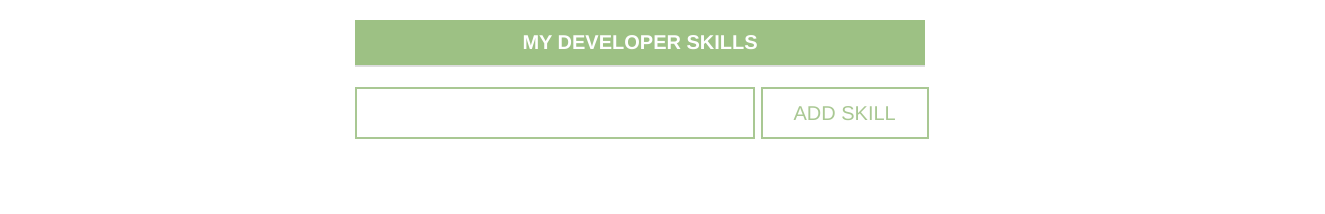
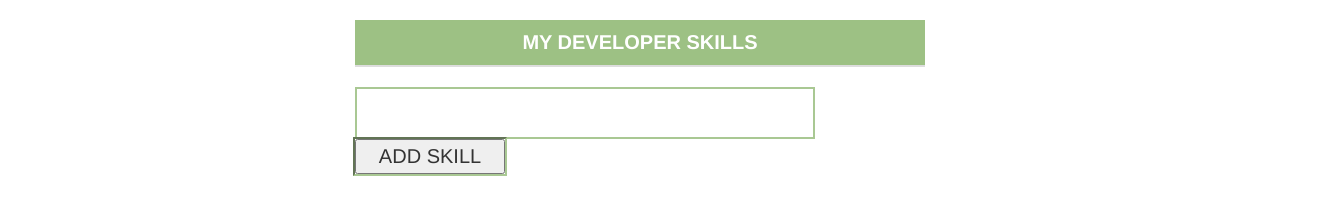
Before and after one commit to noopuragadkari/my-dev-skills-lab, a plain HTML site: page index.html in a window 1280 px wide. Shown: the whole page, 1325 px wide, since content can reach past the window. Drawn offline with nearby package versions, Linux system fonts and the light colour scheme.

Commit message:
Updated code

```diff
--- a/css/main.css
+++ b/css/main.css
@@ -22,18 +22,6 @@ body {
       border: 2px solid #A9C893;
   }
 
-  .add-skill {
-      padding: 10px;
-      width: 168px;
-      border: 2px solid #A9C893;
-      color: #A9C893;
-      background-color: white;
-  }
-
-  .submitter {
-      width: 970px;
-  }
-
   #developerSkills tbody {
       color: #F4B15B;
       font-weight: 800;
@@ -43,6 +31,13 @@ body {
       width: 600px;
   }
 
-  .new-skill {
-      width: 400px;
-  }
+  .skillField{
+    width:460px;
+    text-align: center;
+}
+
+.addSkill{
+    outline: 2px inset #A9C893;
+    max-width: 150px;
+    width: 150px;
+}
--- a/index.html
+++ b/index.html
@@ -23,9 +23,10 @@
         <tbody>
         </tbody>
     </table>
-    <div class="submitter" >
+    <!-- <div class="submitter" >
         <input class="new-skill">
         <button class="add-skill">ADD SKILL</button>
-    </div>
+    </div> -->
+    <input type="text" class="skillField"><button class="addSkill">ADD SKILL</button>
 </body>
 </html>
--- a/js/main.js
+++ b/js/main.js
@@ -1,11 +1,11 @@
-$('.add-skill').on('click', function() {
+$('.addSkill').on('click', function() {
     let template = `
       <tr>
-        <td><button class="btn btn-xs btn-danger">X</button>${$('.new-skill').val()}</td>
+        <td><button class="btn btn-xs btn-danger">X</button>${$('.skillField').val()}</td>
       </tr>
       `;
     $('#developerSkills tbody').append(template);
-    $('.new-skill').val('');
+    $('.skillField').val('');
 });
 
 $('#developerSkills tbody').on('click', 'button', function() {
```
